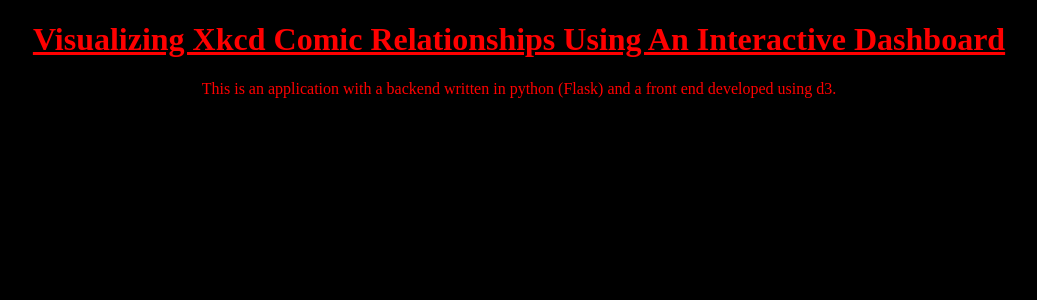
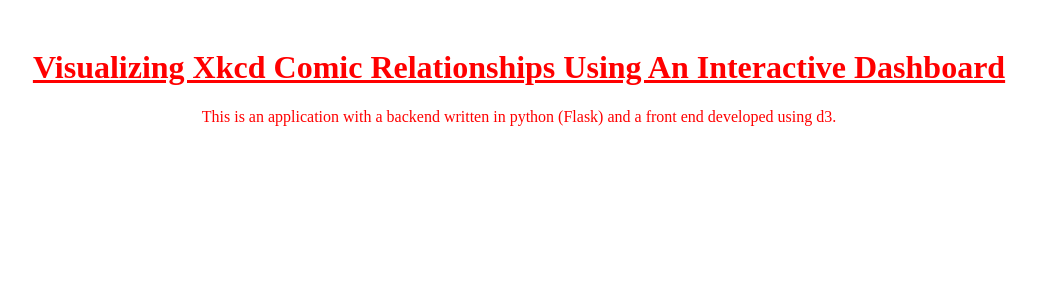
Before and after one commit to GatiAher/Xkcd_Data_Visualization, a Flask app: template visualization/templates/index.html in a window 1280 px wide. Shown: the top 300 px of the page, without its empty margins (121-1158 px from the left). Run offline with Flask 3, Linux system fonts and the light colour scheme; the template is opened without the code that fills it, so the values that code supplies are empty; parts of the project's set-up code (start-up, migrations or seed data) failed here and were passed over; some libraries are stand-ins or nearby versions.

Commit message:
Add pretty CSS padding/margin

```diff
--- a/visualization/application.py
+++ b/visualization/application.py
@@ -21,7 +21,7 @@
 comic_serial_nums = [ str(i) for i in range(1, titles.shape[0] + 1) ]
 
 df = pd.DataFrame(data = [titles, image_urls, tsne_conv[:, 0], tsne_conv[:, 1]],
-                index=["titles", "image_urls", "x", "y"],
+                index=["title", "image_url", "x", "y"],
                 columns=comic_serial_nums
                 ).T # transpose to make rows comics and columns categories'
 
--- a/visualization/static/styles.css
+++ b/visualization/static/styles.css
@@ -1,32 +1,51 @@
 /* whenever this changes, make sure to clean browser cache */
 
 body {
-  /* font: 12px Arial; */
-  background-color: black;
+  background-color: white;
+  padding: 20px;
   color: red;
 }
 
+.dot {
+  opacity: 0.5;
+  fill: #4292c6
+}
+
 .selected {
-  opacity: 1 !important;
-  stroke: red;
-  stroke-width: 8px;
   fill: #eb4c34;
 }
 
-
-/* path {
-  stroke-width: 2;
-  fill: none;
+.highlighted {
+  opacity: 1;
+  fill: yellow;
 }
 
-.axis path, .axis line {
-  fill: none;
-  stroke: grey;
-  stroke-width: 1;
-  shape-rendering: crispEdges;
+.tooltip {
+  opacity: 1;
+  background-color: white;
+  padding: 5px;
+  border: solid;
+  border-width: 2px;
+  border-radius: 5px;
+  margin: 10px;
+  position: relative;
+  top: 10px;
+  left: 10px;
+  font: 12px sans-serif;
+  text-align: left;
 }
 
-.area {
-  fill: #F0F8FF;
-  stroke-width: 0;
-} */
+.svg-container {
+  display: inline-block;
+  position: relative;
+  width: 100%;
+  padding-bottom: 100%; /* aspect ratio */
+  vertical-align: top;
+  overflow: hidden;
+}
+.svg-content-responsive {
+  display: inline-block;
+  position: absolute;
+  top: 10px;
+  left: 0;
+}
--- a/visualization/templates/index.html
+++ b/visualization/templates/index.html
@@ -3,12 +3,14 @@
 
 <head>
   <meta charset="utf-8">
+  <meta name="viewport" content="width=device-width, initial-scale=1.0">
   <link rel="stylesheet" href="static/styles.css">
   <script src="https://d3js.org/d3.v4.min.js"></script>
+  <title>Xkcd Data Visualization</title>
 </head>
 
 <body>
-  <title>Xkcd Data Visualization</title>
+  <div id="headerDiv" align="center">
     <h1 align="center">
       <u> Visualizing Xkcd Comic Relationships Using An Interactive Dashboard</u>
     </h1>
@@ -16,12 +18,19 @@
       This is an application with a backend written in python (Flask)
       and a front end developed using d3.
     </p>
+  </div>
 
-  <div id="graphDiv"></div>
+  <div id="tooltipDiv" align="center"></div>
+  <div id="graphDiv" align="center"></div>
+
+  <div id="buttonDiv" align="center"></div>
+
+  <div id="pictureDiv" align="center"></div>
 
   <div id="jsonList">
     <pre id="jsonListPre"></pre>
   </div>
+
 
   <script>
 
@@ -35,23 +44,57 @@
     // TOOL TIP //
     //////////////
 
-    var tooltip = d3.select("#graphDiv").append("div")
+    var tooltip = d3.select("#tooltipDiv").append("div")
       .attr("class", "tooltip")
-      .style("opacity", 0);
+
+    // Three function that change the tooltip when user hover / move / leave a cell
+    var mouseover = function(d) {
+      d3.select(this)
+        .classed("highlighted", true);
+    }
+
+    var mousemove = function(d) {
+      tooltip
+        .html("comic  |  " + d.title)
+        // .style("left", (d3.mouse(this)[0]) + "px")
+        // .style("top", (d3.mouse(this)[1]) + "px")
+    }
+
+    var mouseleave = function(d) {
+      tooltip
+        .html("comic  |  ")
+      d3.select(this)
+        .classed("highlighted", false);
+    }
 
     //////////////////////////////
     // SVG AND GRAPH DIMENSIONS //
     //////////////////////////////
 
+    // make sure to change on viewbox property as well
+    // to preserve aspect ratio of plot
+    var svgWidth = 900,
+    svgHeight = 600;
+
     var margin = { top: 20, right: 20, bottom: 30, left: 30 };
-    width = 900 - margin.left - margin.right,
-    height = 480 - margin.top - margin.bottom;
+    width = svgWidth - margin.left - margin.right,
+    height = svgHeight - margin.top - margin.bottom;
 
-    var svg = d3.select("#graphDiv").append("svg")
-      .attr("width", width + margin.left + margin.right)
-      .attr("height", height + margin.top + margin.bottom)
-      .append("g")
-      .attr("transform", "translate(" + margin.left + "," + margin.top + ")");
+    var svg = d3.select("#graphDiv")
+      .append("div")
+      // Container class to make it responsive.
+      .classed("svg-container", true)
+      .append("svg")
+      // Responsive SVG needs these 2 attributes and no width and height attr.
+     .attr("preserveAspectRatio", "xMinYMin meet")
+     .attr("viewBox", "0 0 " + svgWidth + " " + svgHeight)
+      // Class to make it responsive.
+     .classed("svg-content-responsive", true)
+
+      // .attr("width", width + margin.left + margin.right)
+      // .attr("height", height + margin.top + margin.bottom)
+      // .append("g")
+      // .attr("transform", "translate(" + margin.left + "," + margin.top + ")");
 
     ///////////////////
     // AXES AND CLIP //
@@ -111,6 +154,15 @@
       .attr("id", "scatterplot")
       .attr("clip-path", "url(#clip)");
 
+    var brush = d3.brush()
+      .extent([[0, 0], [width, height]])
+      .on("end", brushended);
+
+    // append brush before points so tooltips work
+    scatter.append("g")
+      .attr("class", "brush")
+      .call(brush);
+
     scatter.selectAll(".dot")
       .data(data)
       .enter().append("circle")
@@ -118,42 +170,40 @@
       .attr("r", 4)
       .attr("cx", function (d) { return x(d.x); })
       .attr("cy", function (d) { return y(d.y); })
-      .attr("opacity", 0.5)
-      .style("fill", "#4292c6");
-
-    var brush = d3.brush()
-      .extent([[0, 0], [width, height]])
-      .on("end", brushended);
+      .on("mouseover", mouseover)
+      .on("mousemove", mousemove)
+      .on("mouseleave", mouseleave)
 
     var idleTimeout,
     idleDelay = 350;
-
-    scatter.append("g")
-      .attr("class", "brush")
-      .call(brush);
 
     function brushended() {
 
         var s = d3.event.selection;
 
-        var s2 = Array.from(s);
+        if (!s) {
 
+            // reset zoom
+            if (!idleTimeout) return idleTimeout = setTimeout(idled, idleDelay);
+            x.domain(d3.extent(data, function (d) { return d.x; })).nice();
+            y.domain(d3.extent(data, function (d) { return d.y; })).nice();
+        } else {
+
+            // selection, do before zoom changes range of chart
             scatter.selectAll(".dot").classed("selected", function(d){
-          return isBrushed(s2, x(d.x), y(d.y))
+              return isBrushed(s, x(d.x), y(d.y))
             });
-        var my_selection = scatter.selectAll(".selected");
+            var my_selection = scatter.selectAll(".dot").filter(function(d){
+              return isBrushed(s, x(d.x), y(d.y))
+            });
             document.getElementById("jsonListPre").textContent = JSON.stringify(my_selection, undefined, 2);
 
-        // if (!s) {
-        //     if (!idleTimeout) return idleTimeout = setTimeout(idled, idleDelay);
-        //     x.domain(d3.extent(data, function (d) { return d.x; })).nice();
-        //     y.domain(d3.extent(data, function (d) { return d.y; })).nice();
-        // } else {
-        //     x.domain([s[0][0], s[1][0]].map(x.invert, x));
-        //     y.domain([s[1][1], s[0][1]].map(y.invert, y));
-        //     scatter.select(".brush").call(brush.move, null);
-        // }
-        // zoom();
+            // zoom
+            x.domain([ x.invert(s[0][0]), x.invert(s[1][0]) ]);
+            y.domain([ y.invert(s[1][1]), y.invert(s[0][1]) ]);
+            scatter.select(".brush").call(brush.move, null);
+        }
+        zoom();
     }
 
     function isBrushed(brush_coords, cx, cy) {
@@ -173,6 +223,7 @@
         var tr = scatter.transition().duration(750);
         svg.select("#axis--x").transition(tr).call(xAxis);
         svg.select("#axis--y").transition(tr).call(yAxis);
+
         scatter.selectAll("circle").transition(tr)
         .attr("cx", function (d) { return x(d.x); })
         .attr("cy", function (d) { return y(d.y); });
```
Lines whose indentation alone changed are shown as unchanged.
